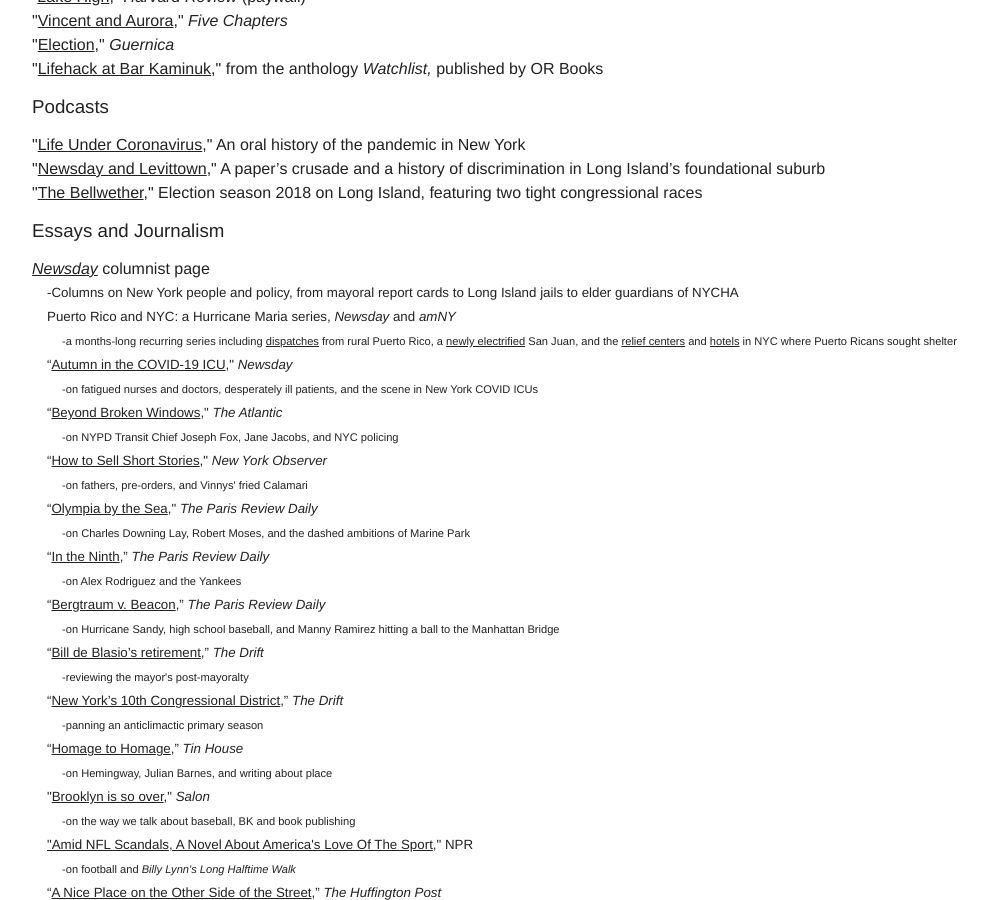
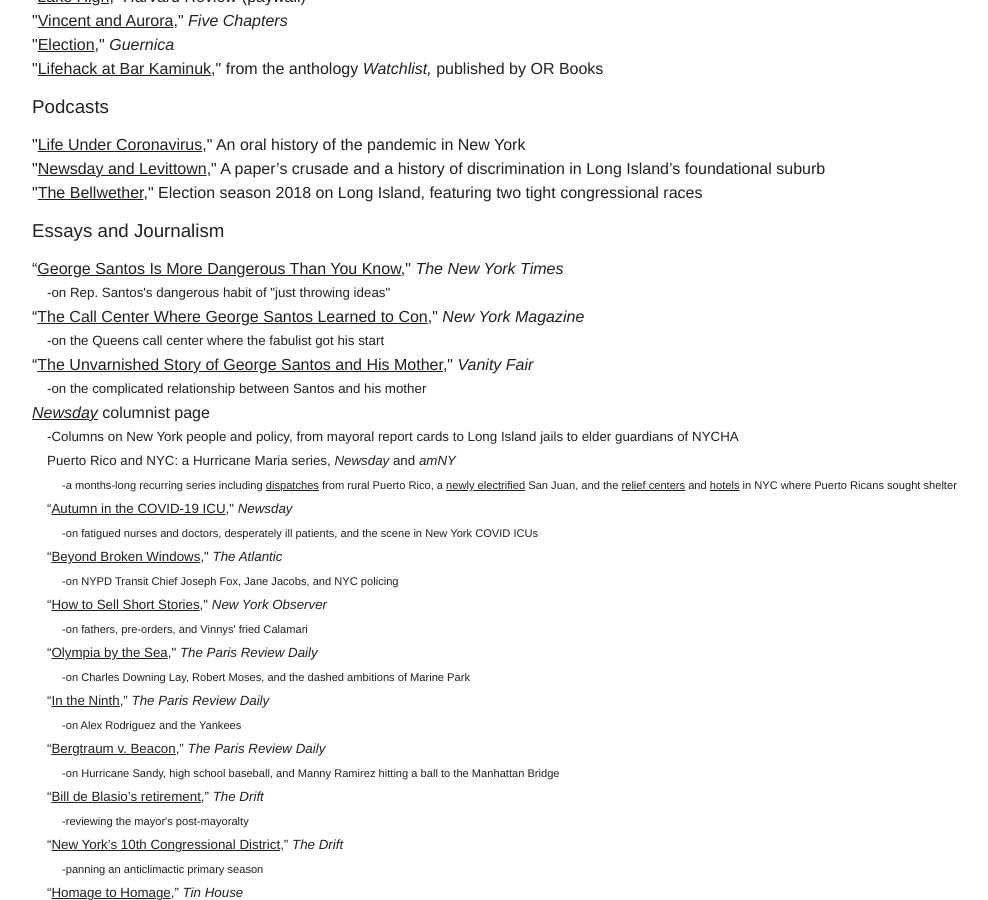
Before and after one commit to mjchiusano/mjchiusano.github.io, a Jekyll site: the page built from work.html, in a window 1280 px wide and 900 px high, scrolled down 412 px. Shown: the whole window, without its empty margins (163-1151 px from the left). Built offline with Jekyll 4.4.1, drawn with Linux system fonts in a browser that asks for light colours; Markdown is read by kramdown in place of the engine named in the settings.

Commit message:
Update work.html

```diff
--- a/work.html
+++ b/work.html
@@ -36,6 +36,16 @@
 <div class="gutter-pad-bottom">
 <h3 class="gutter-pad-bottom">Essays and Journalism</h3>
 <ul>
+
+   <li>“<a href="https://www.nytimes.com/2023/11/18/opinion/george-santos-republican-party.html">George Santos Is More Dangerous Than You Know</a>," <i>The New York Times</i>
+ <small class="gutter-pad-left">-on Rep. Santos's dangerous habit of "just throwing ideas"</small></li>
+
+<li>“<a href="https://nymag.com/intelligencer/article/george-santoss-origins-from-mark-chiusanos-the-fabulist.html">The Call Center Where George Santos Learned to Con</a>," <i>New York Magazine</i>
+ <small class="gutter-pad-left">-on the Queens call center where the fabulist got his start</small></li>
+
+   <li>“<a href="https://www.vanityfair.com/news/2023/11/the-unvarnished-story-of-george-santos-and-his-mother">The Unvarnished Story of George Santos and His Mother</a>," <i>Vanity Fair</i>
+ <small class="gutter-pad-left">-on the complicated relationship between Santos and his mother</small></li>
+
    <li><a href="http://www.newsday.com/opinion/columnists/mark-chiusano"><i>Newsday</i></a> columnist page
  <small class="gutter-pad-left">-Columns on New York people and policy, from mayoral report cards to Long Island jails to elder guardians of NYCHA</li>
 
```
